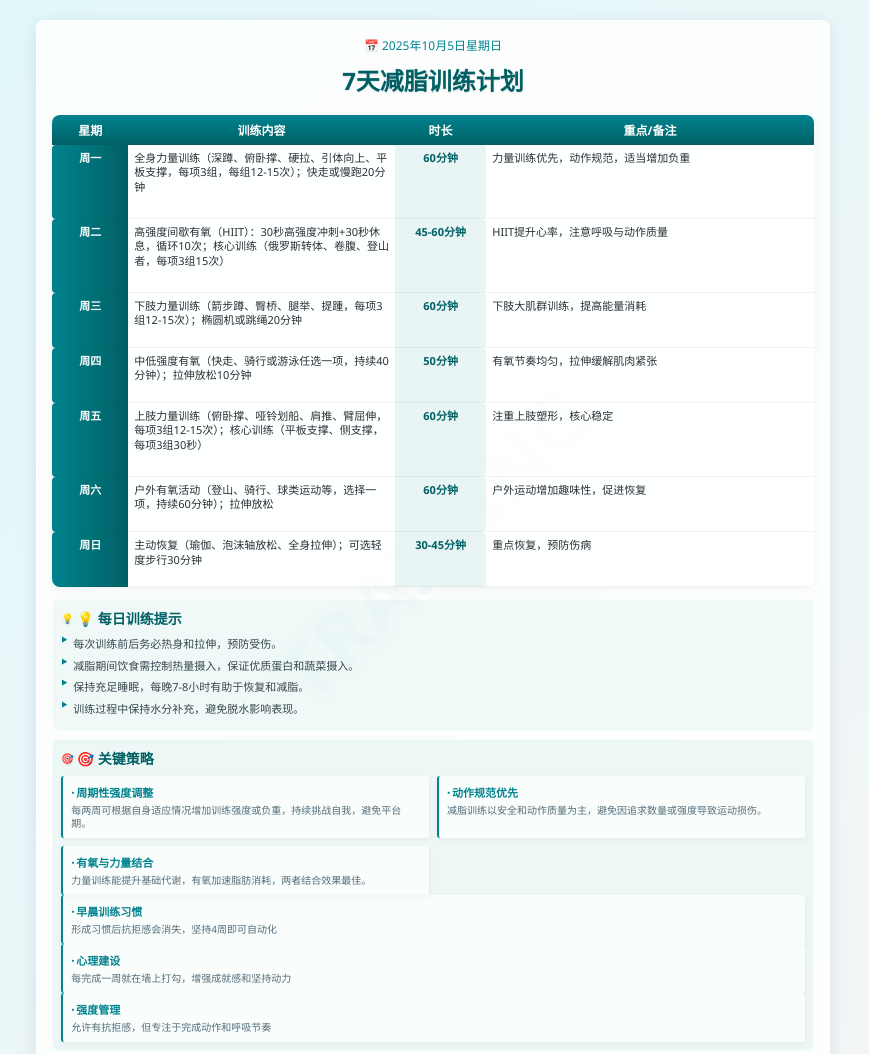
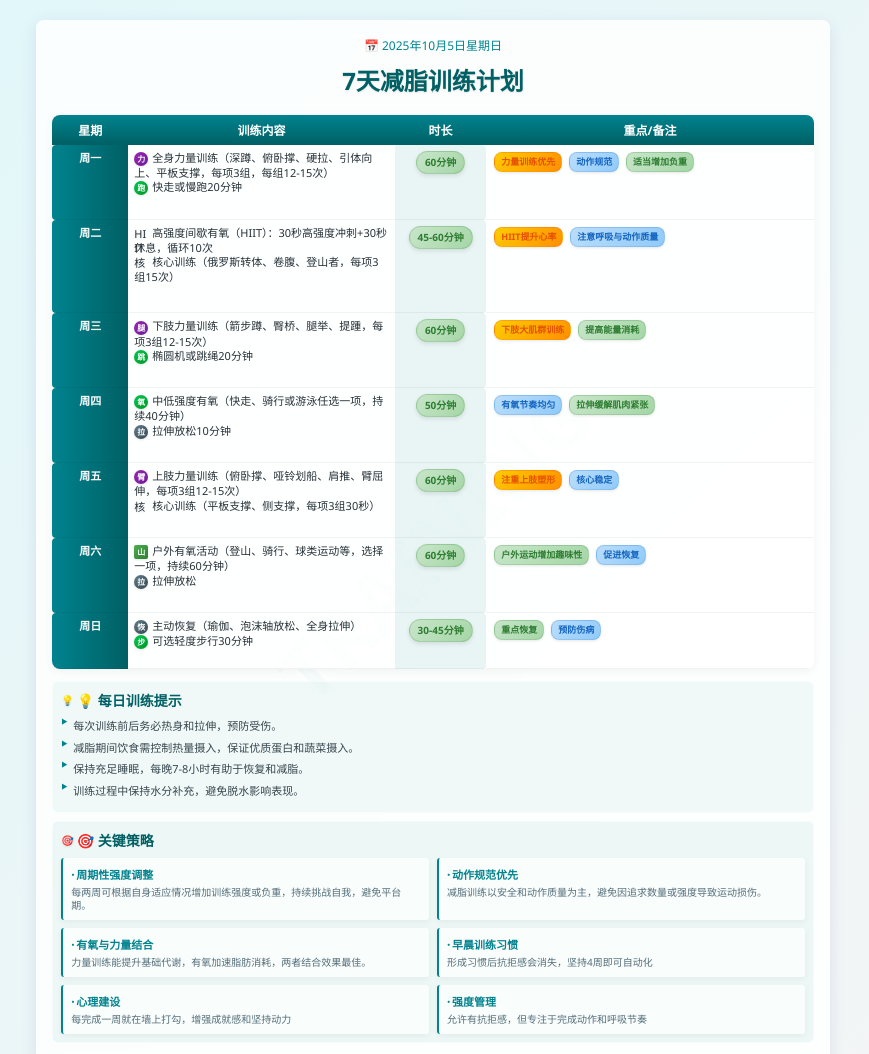
Before and after one commit to Ahhhh2016/autoTrainWeekly, a website: page training_plan.html in a window 1280 px wide. Shown: the top 1054 px of the page, without its empty margins (207-1076 px from the left). Drawn offline with Linux system fonts and the light colour scheme.

Commit message:
layout improve

```diff
--- a/training_plan.html
+++ b/training_plan.html
@@ -137,6 +137,13 @@
                 font-size: 12px !important;
                 flex-shrink: 0 !important;
             }
+
+            .duration-card, .note-card {
+                background: white !important;
+                color: black !important;
+                border: 1px solid #ccc !important;
+                box-shadow: none !important;
+            }
         }
 
         .poster {
@@ -255,6 +262,7 @@
             font-size: 11px;
             line-height: 1.4;
             color: #263238;
+            vertical-align: top;
         }
 
         .time-cell {
@@ -265,6 +273,7 @@
             color: #006064;
             border-radius: 0 4px 4px 0;
             font-size: 11px;
+            vertical-align: middle;
         }
 
         .icon {
@@ -304,6 +313,80 @@
             color: white;
             font-size: 8px;
             font-weight: bold;
+        }
+
+        .strength-icon {
+            background: linear-gradient(135deg, #9c27b0 0%, #6a1b9a 100%);
+            border-radius: 50%;
+            text-align: center;
+            line-height: 14px;
+            color: white;
+            font-size: 8px;
+            font-weight: bold;
+        }
+
+        .recovery-icon {
+            background: linear-gradient(135deg, #607d8b 0%, #37474f 100%);
+            border-radius: 50%;
+            text-align: center;
+            line-height: 14px;
+            color: white;
+            font-size: 8px;
+            font-weight: bold;
+        }
+
+        .outdoor-icon {
+            background: linear-gradient(135deg, #4caf50 0%, #2e7d32 100%);
+            border-radius: 2px;
+            text-align: center;
+            line-height: 14px;
+            color: white;
+            font-size: 8px;
+            font-weight: bold;
+        }
+
+        /* 卡片样式 */
+        .duration-card {
+            background: linear-gradient(135deg, #c8e6c9 0%, #a5d6a7 100%);
+            color: #2e7d32;
+            padding: 4px 8px;
+            border-radius: 12px;
+            font-size: 10px;
+            font-weight: 600;
+            display: inline-block;
+            box-shadow: 0 2px 4px rgba(0,0,0,0.1);
+            border: 1px solid rgba(46, 125, 50, 0.2);
+        }
+
+        .note-card {
+            background: linear-gradient(135deg, #ffcc02 0%, #ff8f00 100%);
+            color: #e65100;
+            padding: 3px 6px;
+            border-radius: 8px;
+            font-size: 9px;
+            font-weight: 600;
+            display: inline-block;
+            margin: 1px 2px;
+            box-shadow: 0 1px 3px rgba(0,0,0,0.1);
+            border: 1px solid rgba(230, 81, 0, 0.2);
+        }
+
+        .note-card.green {
+            background: linear-gradient(135deg, #c8e6c9 0%, #a5d6a7 100%);
+            color: #2e7d32;
+            border: 1px solid rgba(46, 125, 50, 0.2);
+        }
+
+        .note-card.blue {
+            background: linear-gradient(135deg, #bbdefb 0%, #90caf9 100%);
+            color: #1565c0;
+            border: 1px solid rgba(21, 101, 192, 0.2);
+        }
+
+        .note-card.purple {
+            background: linear-gradient(135deg, #e1bee7 0%, #ce93d8 100%);
+            color: #7b1fa2;
+            border: 1px solid rgba(123, 31, 162, 0.2);
         }
 
         .tips-section {
@@ -500,45 +583,88 @@
             <tbody>
                 <tr>
                     <td class="day-cell">周一</td>
-                    <td class="content-cell">全身力量训练（深蹲、俯卧撑、硬拉、引体向上、平板支撑，每项3组，每组12-15次）；快走或慢跑20分钟</td>
-                    <td class="time-cell">60分钟</td>
-                    <td class="content-cell">力量训练优先，动作规范，适当增加负重</td>
+                    <td class="content-cell">
+                        <span class="icon strength-icon">力</span>全身力量训练（深蹲、俯卧撑、硬拉、引体向上、平板支撑，每项3组，每组12-15次）<br>
+                        <span class="icon cardio-icon">跑</span>快走或慢跑20分钟
+                    </td>
+                    <td class="time-cell"><span class="duration-card">60分钟</span></td>
+                    <td class="content-cell">
+                        <span class="note-card red">力量训练优先</span>
+                        <span class="note-card blue">动作规范</span>
+                        <span class="note-card green">适当增加负重</span>
+                    </td>
                 </tr>
                 <tr>
                     <td class="day-cell">周二</td>
-                    <td class="content-cell">高强度间歇有氧（HIIT）：30秒高强度冲刺+30秒休息，循环10次；核心训练（俄罗斯转体、卷腹、登山者，每项3组15次）</td>
-                    <td class="time-cell">45-60分钟</td>
-                    <td class="content-cell">HIIT提升心率，注意呼吸与动作质量</td>
+                    <td class="content-cell">
+                        <span class="icon hiit-icon">HIIT</span>高强度间歇有氧（HIIT）：30秒高强度冲刺+30秒休息，循环10次<br>
+                        <span class="icon core-icon">核</span>核心训练（俄罗斯转体、卷腹、登山者，每项3组15次）
+                    </td>
+                    <td class="time-cell"><span class="duration-card">45-60分钟</span></td>
+                    <td class="content-cell">
+                        <span class="note-card red">HIIT提升心率</span>
+                        <span class="note-card blue">注意呼吸与动作质量</span>
+                    </td>
                 </tr>
                 <tr>
                     <td class="day-cell">周三</td>
-                    <td class="content-cell">下肢力量训练（箭步蹲、臀桥、腿举、提踵，每项3组12-15次）；椭圆机或跳绳20分钟</td>
-                    <td class="time-cell">60分钟</td>
-                    <td class="content-cell">下肢大肌群训练，提高能量消耗</td>
+                    <td class="content-cell">
+                        <span class="icon strength-icon">腿</span>下肢力量训练（箭步蹲、臀桥、腿举、提踵，每项3组12-15次）<br>
+                        <span class="icon cardio-icon">跳</span>椭圆机或跳绳20分钟
+                    </td>
+                    <td class="time-cell"><span class="duration-card">60分钟</span></td>
+                    <td class="content-cell">
+                        <span class="note-card red">下肢大肌群训练</span>
+                        <span class="note-card green">提高能量消耗</span>
+                    </td>
                 </tr>
                 <tr>
                     <td class="day-cell">周四</td>
-                    <td class="content-cell">中低强度有氧（快走、骑行或游泳任选一项，持续40分钟）；拉伸放松10分钟</td>
-                    <td class="time-cell">50分钟</td>
-                    <td class="content-cell">有氧节奏均匀，拉伸缓解肌肉紧张</td>
+                    <td class="content-cell">
+                        <span class="icon cardio-icon">氧</span>中低强度有氧（快走、骑行或游泳任选一项，持续40分钟）<br>
+                        <span class="icon recovery-icon">拉</span>拉伸放松10分钟
+                    </td>
+                    <td class="time-cell"><span class="duration-card">50分钟</span></td>
+                    <td class="content-cell">
+                        <span class="note-card blue">有氧节奏均匀</span>
+                        <span class="note-card green">拉伸缓解肌肉紧张</span>
+                    </td>
                 </tr>
                 <tr>
                     <td class="day-cell">周五</td>
-                    <td class="content-cell">上肢力量训练（俯卧撑、哑铃划船、肩推、臂屈伸，每项3组12-15次）；核心训练（平板支撑、侧支撑，每项3组30秒）</td>
-                    <td class="time-cell">60分钟</td>
-                    <td class="content-cell">注重上肢塑形，核心稳定</td>
+                    <td class="content-cell">
+                        <span class="icon strength-icon">臂</span>上肢力量训练（俯卧撑、哑铃划船、肩推、臂屈伸，每项3组12-15次）<br>
+                        <span class="icon core-icon">核</span>核心训练（平板支撑、侧支撑，每项3组30秒）
+                    </td>
+                    <td class="time-cell"><span class="duration-card">60分钟</span></td>
+                    <td class="content-cell">
+                        <span class="note-card red">注重上肢塑形</span>
+                        <span class="note-card blue">核心稳定</span>
+                    </td>
                 </tr>
                 <tr>
                     <td class="day-cell">周六</td>
-                    <td class="content-cell">户外有氧活动（登山、骑行、球类运动等，选择一项，持续60分钟）；拉伸放松</td>
-                    <td class="time-cell">60分钟</td>
-                    <td class="content-cell">户外运动增加趣味性，促进恢复</td>
+                    <td class="content-cell">
+                        <span class="icon outdoor-icon">山</span>户外有氧活动（登山、骑行、球类运动等，选择一项，持续60分钟）<br>
+                        <span class="icon recovery-icon">拉</span>拉伸放松
+                    </td>
+                    <td class="time-cell"><span class="duration-card">60分钟</span></td>
+                    <td class="content-cell">
+                        <span class="note-card green">户外运动增加趣味性</span>
+                        <span class="note-card blue">促进恢复</span>
+                    </td>
                 </tr>
                 <tr>
                     <td class="day-cell">周日</td>
-                    <td class="content-cell">主动恢复（瑜伽、泡沫轴放松、全身拉伸）；可选轻度步行30分钟</td>
-                    <td class="time-cell">30-45分钟</td>
-                    <td class="content-cell">重点恢复，预防伤病</td>
+                    <td class="content-cell">
+                        <span class="icon recovery-icon">恢</span>主动恢复（瑜伽、泡沫轴放松、全身拉伸）<br>
+                        <span class="icon cardio-icon">步</span>可选轻度步行30分钟
+                    </td>
+                    <td class="time-cell"><span class="duration-card">30-45分钟</span></td>
+                    <td class="content-cell">
+                        <span class="note-card green">重点恢复</span>
+                        <span class="note-card blue">预防伤病</span>
+                    </td>
                 </tr></tbody>
         </table>
 
@@ -561,7 +687,7 @@
                 <div class="strategy-item">
                     <h4>有氧与力量结合</h4>
                     <p>力量训练能提升基础代谢，有氧加速脂肪消耗，两者结合效果最佳。</p>
-                </div></div>
+                </div>
                 <div class="strategy-item">
                     <h4>早晨训练习惯</h4>
                     <p>形成习惯后抗拒感会消失，坚持4周即可自动化</p>
```
